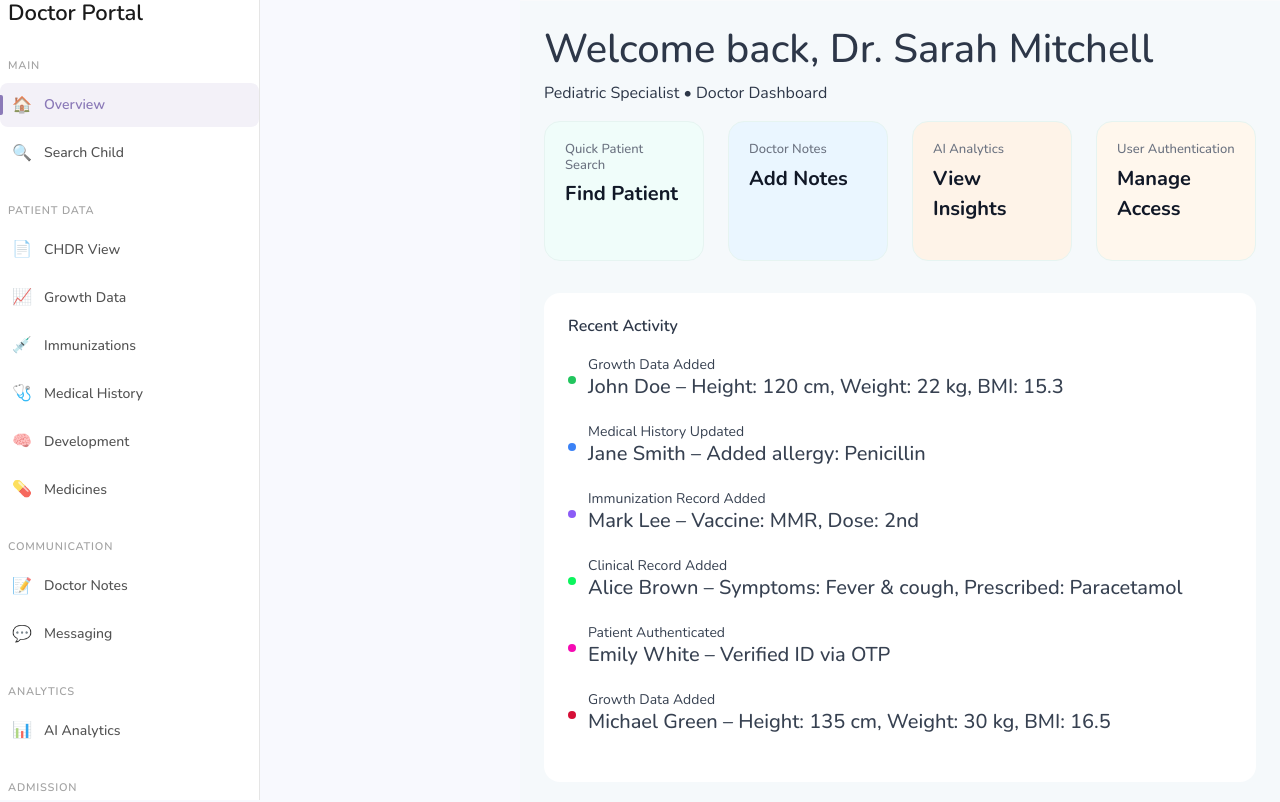
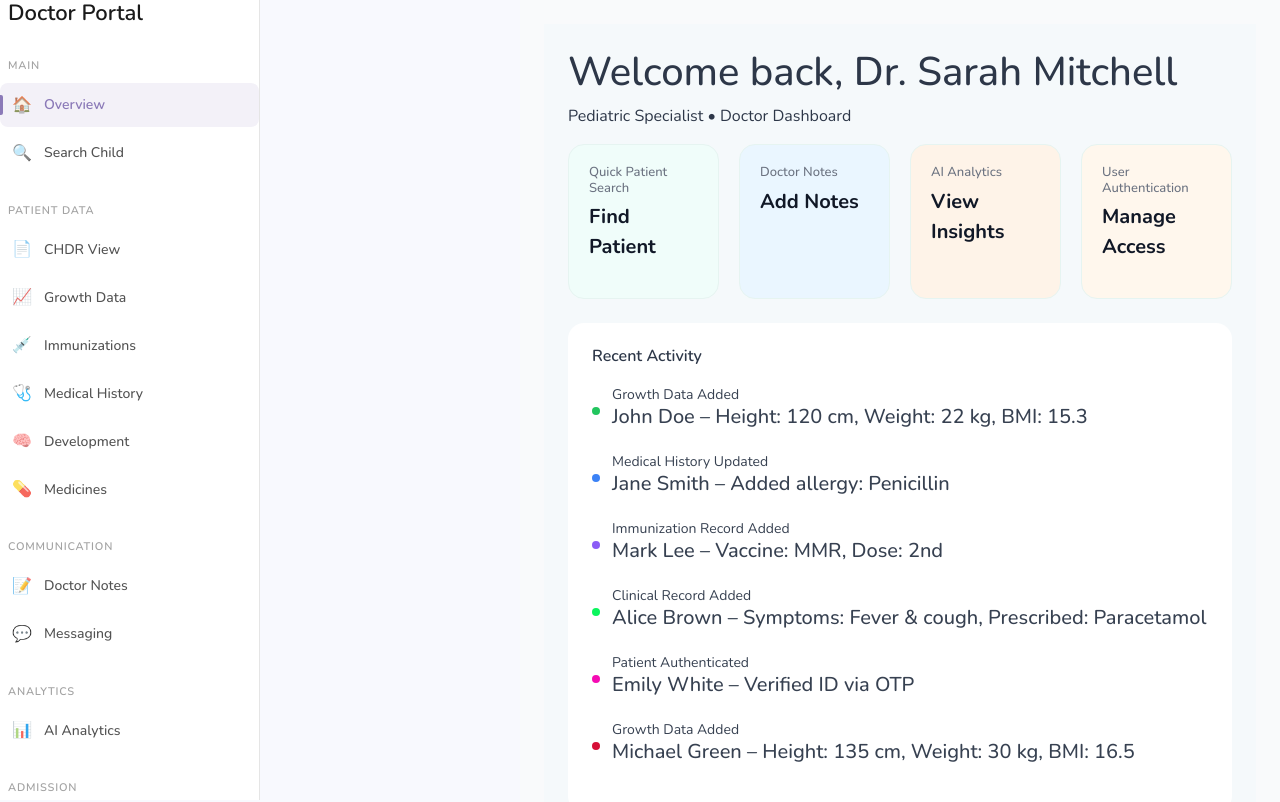
Before and after one commit to nichelleis/Bambinoo, a React (Vite) app in the folder frontend/: page /doctor in a window 1280 px wide. Shown: the top 802 px of the page. Built offline with nearby package versions, Linux system fonts and the light colour scheme; a web font is replaced by a local one.

Commit message:
Refactor CSS for DoctorLayout and Dashboard components: improve layout structure and adjust styling

```diff
--- a/frontend/src/doctor/components/DoctorLayout.css
+++ b/frontend/src/doctor/components/DoctorLayout.css
@@ -1,10 +1,12 @@
 .app-layout {
   display: flex;
+  min-height: 100vh;
+  width: 100%;
 }
 
 .main-content {
   flex: 1;
-  padding: 0px;
   background: #f9fafb;
-
+  display: flex;
+  justify-content: center;
 }
--- a/frontend/src/doctor/pages/Dashboard/Dashboard.css
+++ b/frontend/src/doctor/pages/Dashboard/Dashboard.css
@@ -1,69 +1,39 @@
+
+.dashboard-wrapper {
+  width: 100%;
+  display: flex;
+  justify-content: center;
+}
 
 .dashboard {
   width: 100%;
-  min-height: 100vh;
+  max-width: 1200px;
+  padding: 24px;
   background: #f5f9fb;
-  box-sizing: border-box;
-
-
-  padding: 32px;
-  max-width: none;
-  margin: 1px auto;
 }
 
 
 .dashboard-title {
-  font-size: 28px;
+  font-size: 22px;
   font-weight: 600;
-  margin-bottom: 8px;
+  margin-bottom: 20px;
   color: #111827;
 }
 
-
 .stat-grid {
   display: grid;
-  grid-template-columns: repeat(4, minmax(0, 1fr));
-  gap: 24px;
-  margin-bottom: 32px;
+  grid-template-columns: repeat(4, 1fr);
+  gap: 20px;
+  margin-bottom: 24px;
 }
 
-
-
 .middle-grid {
-  width: 100%;
-  margin-bottom: 32px;
+  display: block;
+  margin-bottom: 24px;
 }
 
-
-
 .chart-section {
-  width: 100%;
   background: #ffffff;
   padding: 24px;
   border-radius: 16px;
-  box-shadow: 0 1px 2px rgba(0, 0, 0, 0.05);
 }
-
-
-@media (max-width: 1400px) {
-  .dashboard {
-    max-width: 100%;
-    padding: 24px;
-  }
-}
-
-@media (max-width: 1200px) {
-  .stat-grid {
-    grid-template-columns: repeat(2, 1fr);
-  }
-}
-
-@media (max-width: 640px) {
-  .dashboard {
-    padding: 16px;
-  }
-
-  .stat-grid {
-    grid-template-columns: 1fr;
-  }
-}
```
